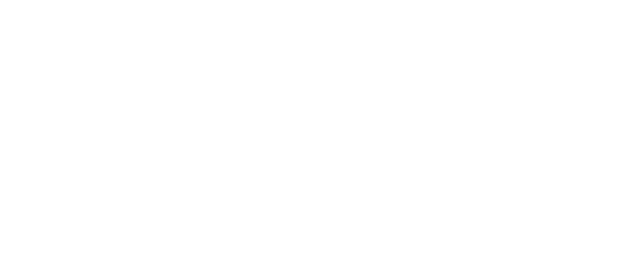
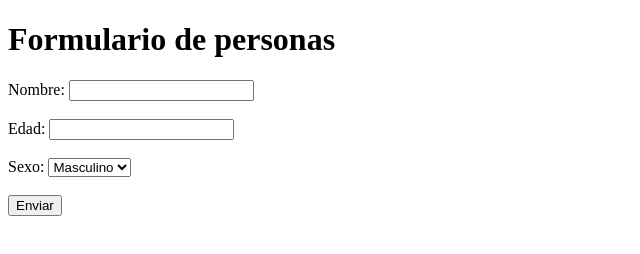
Before and after one commit to NicolasEduardoDiaz/POO--JavaScript, a plain HTML site: page index.html in a window 1280 px wide. Shown: the whole page, without its empty margins (0-640 px from the left). Drawn offline with Linux system fonts and the light colour scheme.

Commit message:
feat: :memo: creation of the form in the index.html

```diff
--- a/index.html
+++ b/index.html
@@ -8,6 +8,21 @@
     <script type="module" src="JS/main.js" defer></script>
 </head>
 <body>
+    <h1>Formulario de personas</h1>
+    <form id="personasForm">
+        <label for="nombre">Nombre:</label>
+        <input type="text" id="nombre" name="nombre" required><br><br>
 
+        <label for="edad">Edad:</label>
+        <input type="number" name="edad" id="edad" required><br><br>
+
+        <label for="sexo">Sexo:</label>
+        <select name="sexo" id="sexo" required>
+            <option value="M">Masculino</option>
+            <option value="F">Femenino</option>
+        </select><br><br>
+
+        <button type="submit">Enviar</button>
+    </form>
 </body>
 </html>
```
